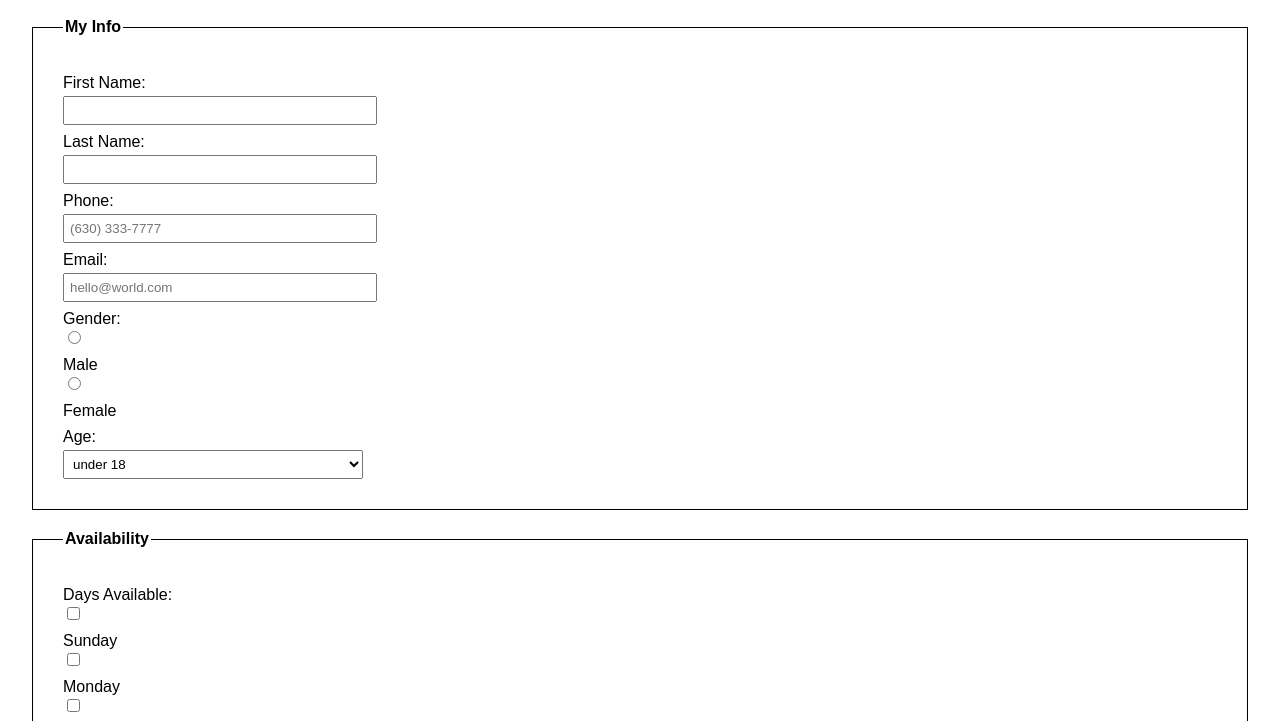
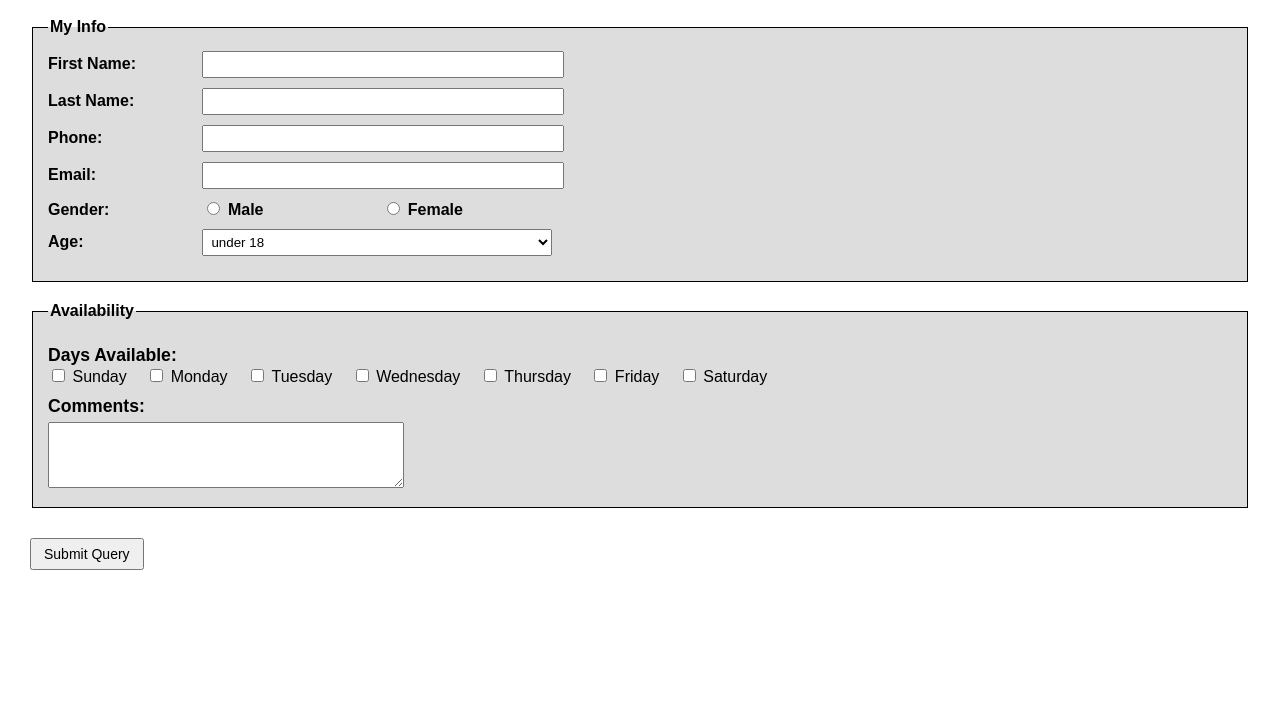
Before and after one commit to Mezzoo7/mbanimarei.lab5.github.io, a plain HTML site: page index.html in a window 1280 px wide. Shown: the part 70-791 px from the top of the page. Drawn offline with Linux system fonts and the light colour scheme.

Commit message:
Update index.html

```diff
--- a/index.html
+++ b/index.html
@@ -5,73 +5,125 @@
     <meta name="viewport" content="width=device-width, initial-scale=1.0">
     <title>Volunteer Form</title>
     <style>
+        /* Page setup */
         body {
             font-family: Arial, sans-serif;
             margin: 30px;
         }
+
+        /* Section boxes */
         fieldset {
             border: 1px solid #000;
+            background-color: #ddd;
             margin-bottom: 20px;
-            padding: 30px;
+            padding: 15px;
         }
+
         legend {
             font-weight: bold;
         }
-        label {
+
+        /* Label and input layout on same line */
+        .form-row {
+            margin-bottom: 10px;
+        }
+
+        .form-row label {
+            display: inline-block;
+            width: 150px; /* label width */
+            font-weight: bold;
+        }
+
+        .form-row input[type="text"],
+        .form-row input[type="email"],
+        .form-row select {
+            width: 350px; /* longer text boxes */
+            padding: 4px;
+        }
+
+        /* Bold section headers */
+        .section-label {
+            font-size: 1.1em;
+            font-weight: bold;
+            margin-top: 10px;
             display: block;
-            margin-top: 8px;
         }
-        input[type="text"], input[type="email"], textarea, select {
-            width: 300px;
-            padding: 5px;
-            margin-top: 4px;
+
+        /* Checkboxes inline */
+        .days label {
+            display: inline-block;
+            margin-right: 15px;
+            font-weight: normal;
         }
+
+        /* Comment box */
         textarea {
+            width: 350px;
             height: 60px;
+            margin-top: 5px;
         }
+
+        /* Submit button */
         .submit-btn {
             padding: 6px 12px;
             font-size: 14px;
+            margin-top: 10px;
         }
     </style>
 </head>
 <body>
     <h1>Volunteer Form</h1>
+
     <form action="http://bloomingdale.sat.iit.edu/kriedan/lab3formscript.php" method="POST">
 
+        <!-- Personal Information Section -->
         <fieldset>
             <legend>My Info</legend>
 
+            <div class="form-row">
                 <label for="first_name_field">First Name:</label>
                 <input type="text" id="first_name_field" name="first_name_field" required>
+            </div>
 
+            <div class="form-row">
                 <label for="last_name_field">Last Name:</label>
                 <input type="text" id="last_name_field" name="last_name_field" required>
+            </div>
 
+            <div class="form-row">
                 <label for="phone_field">Phone:</label>
-            <input type="text" id="phone_field" name="phone_field" placeholder="(630) 333-7777">
+                <input type="text" id="phone_field" name="phone_field">
+            </div>
 
+            <div class="form-row">
                 <label for="email_field">Email:</label>
-            <input type="email" id="email_field" name="email_field" placeholder="hello@world.com">
+                <input type="email" id="email_field" name="email_field">
+            </div>
 
+            <div class="form-row">
                 <label>Gender:</label>
                 <input type="radio" id="male" name="gender_field" value="male">
                 <label for="male">Male</label>
 
                 <input type="radio" id="female" name="gender_field" value="female">
                 <label for="female">Female</label>
+            </div>
 
+            <div class="form-row">
                 <label for="age_field">Age:</label>
                 <select id="age_field" name="age_field">
                     <option value="under 18">under 18</option>
                     <option value="over 18">over 18</option>
                 </select>
+            </div>
         </fieldset>
 
+        <!-- Availability Section -->
         <fieldset>
             <legend>Availability</legend>
 
-            <label>Days Available:</label>
+            <span class="section-label">Days Available:</span>
+            <div class="days">
                 <input type="checkbox" id="sunday" name="available_field[]" value="sunday">
                 <label for="sunday">Sunday</label>
 
@@ -92,13 +144,16 @@
 
                 <input type="checkbox" id="saturday" name="available_field[]" value="saturday">
                 <label for="saturday">Saturday</label>
+            </div>
 
-            <label for="comments_field">Comments:</label>
+            <span class="section-label">Comments:</span>
             <textarea id="comments_field" name="comments_field"></textarea>
         </fieldset>
 
+        <!-- Hidden Field -->
         <input type="hidden" name="hidden_field" value="AnitaDee">
 
+        <!-- Submit Button -->
         <input class="submit-btn" type="submit" value="Submit Query">
     </form>
 </body>
```
Lines whose indentation alone changed are shown as unchanged.
